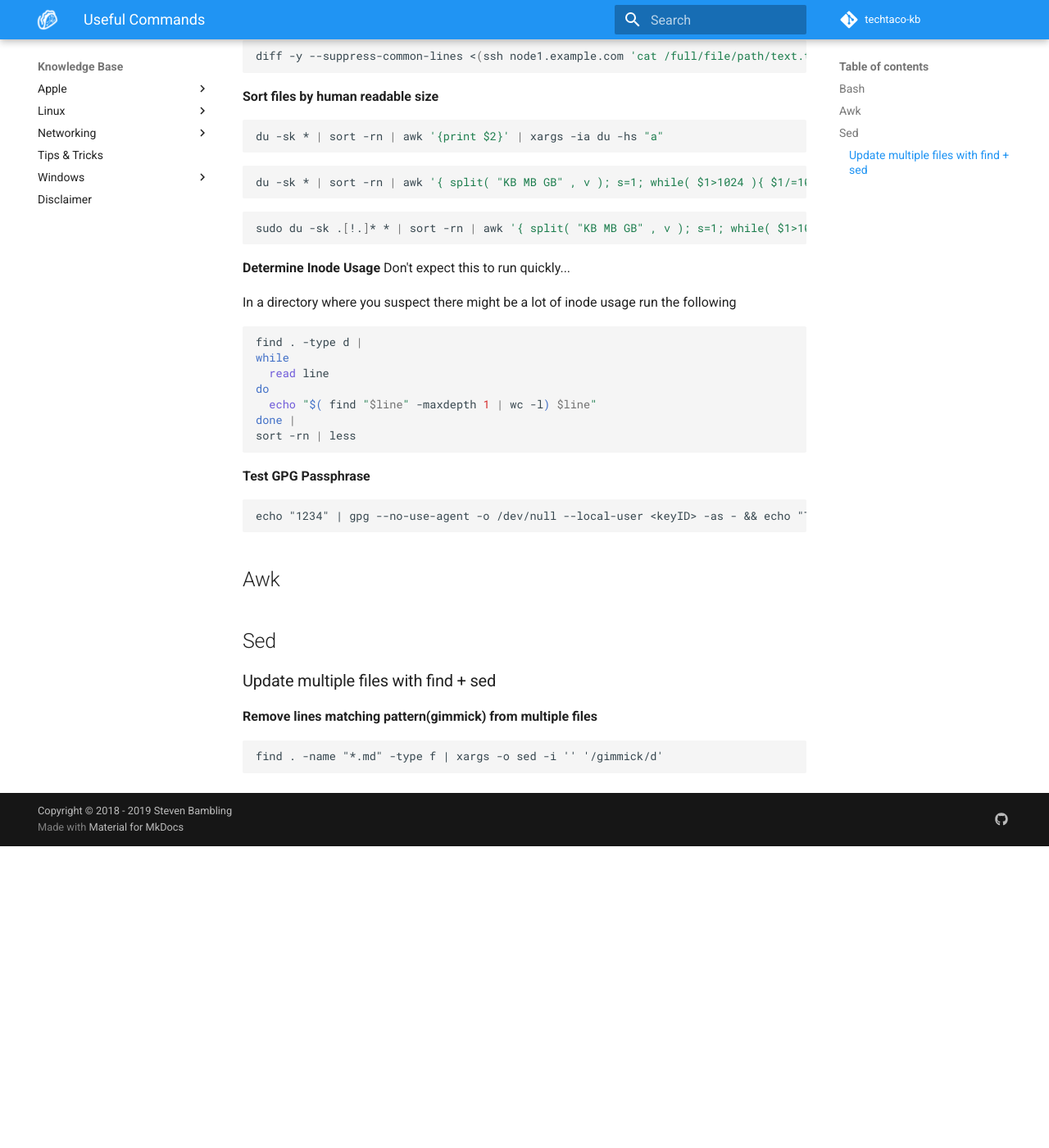
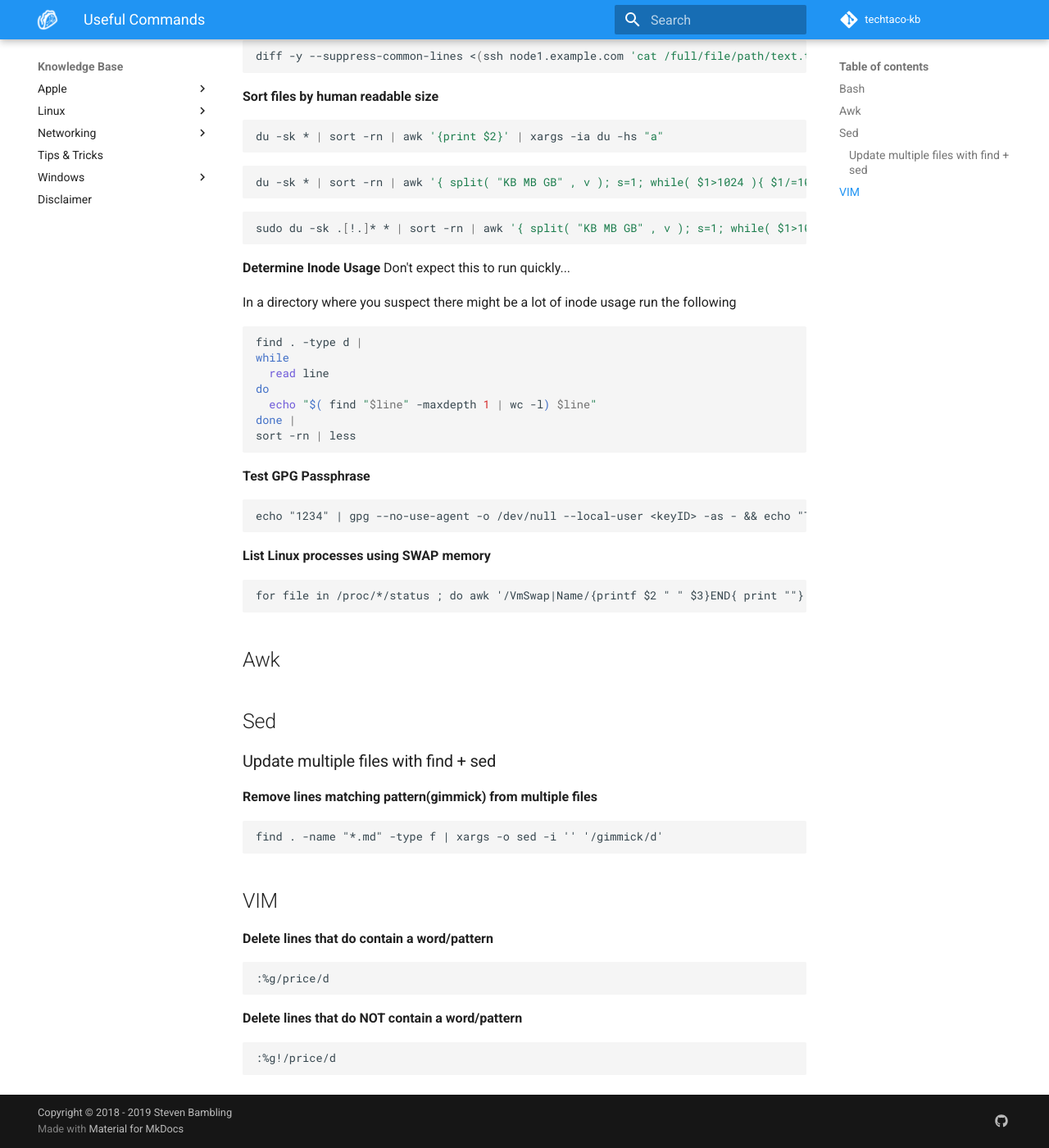
Before and after one commit to smbambling/techtaco-kb-old, an MkDocs documentation site: the page built from docs/tips_and_tricks/useful_commands.md, in a window 1280 px wide and 1400 px high, scrolled down 502 px. Shown: the whole window at 82% size. Built offline with MkDocs 1.6.1 and Material for MkDocs 9.7.7, drawn with Linux system fonts in a browser that asks for light colours; comment, search, counter and statistics services are not loaded; before the commit the page ends 1534 px from its top, so only the background shows below that.

Commit message:
adding command to show linux processes using swap

`````diff
--- a/docs/tips_and_tricks/useful_commands.md
+++ b/docs/tips_and_tricks/useful_commands.md
@@ -56,6 +56,11 @@
 echo "1234" | gpg --no-use-agent -o /dev/null --local-user <keyID> -as - && echo "The correct passphrase was entered for this key"
 ````
 
+**List Linux processes using SWAP memory**
+```
+for file in /proc/*/status ; do awk '/VmSwap|Name/{printf $2 " " $3}END{ print ""}' $file; done | sort -k 2 -n -r | less
+```
+
 Awk
 ---
 
@@ -68,3 +73,15 @@
 ```
 find . -name "*.md" -type f | xargs -o sed -i '' '/gimmick/d'
 ```
+
+VIM
+---
+**Delete lines that do contain a word/pattern**
+```
+:%g/price/d
+```
+
+**Delete lines that do NOT contain a word/pattern**
+```
+:%g!/price/d
+```
`````
